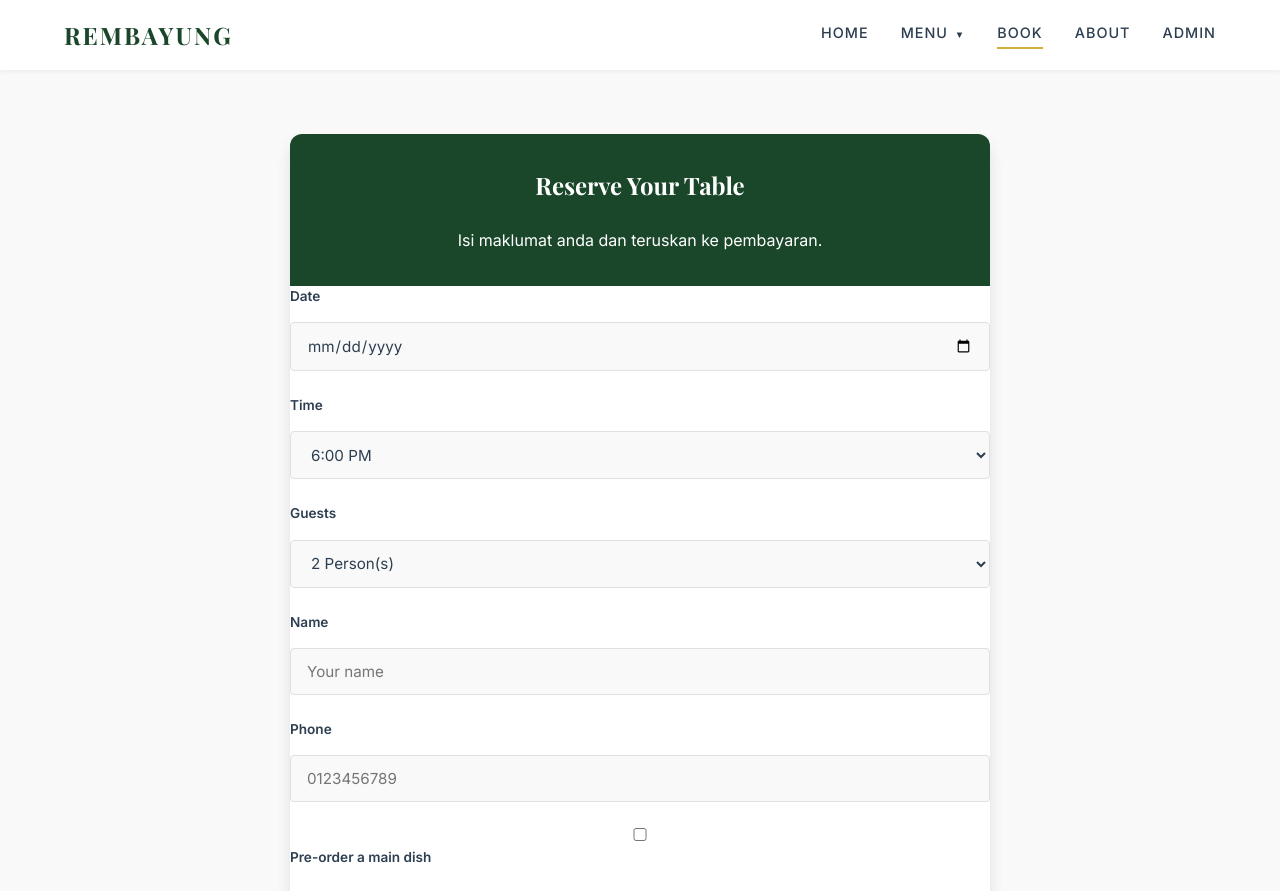
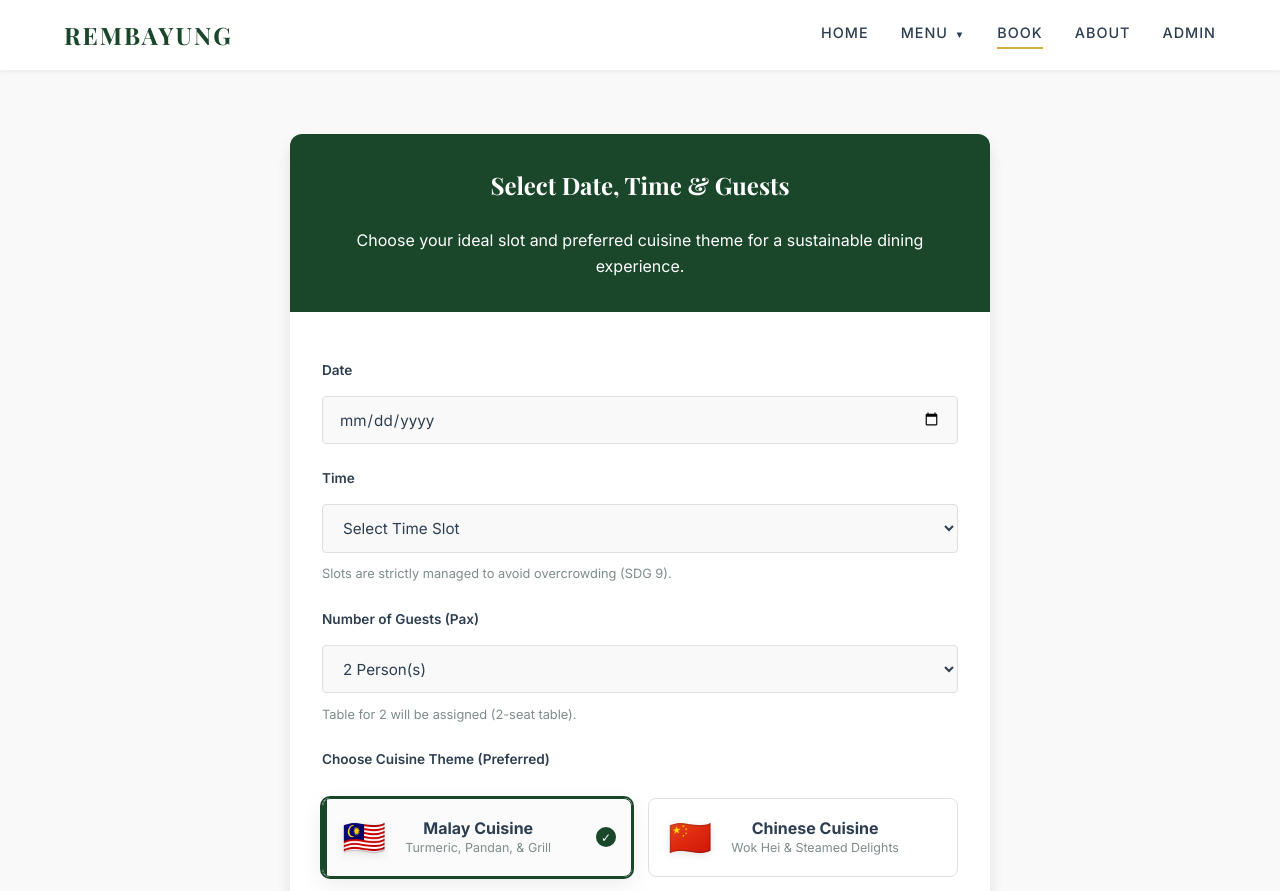
Before and after one commit to mirzu-code/Projek-CNI-test, a React (Vite) app: page /book in a window 1280 px wide. Shown: the top 891 px of the page. Built offline with nearby package versions, Linux system fonts and the light colour scheme; a web font is replaced by a local one.

Commit message:
booking page

```diff
--- a/src/pages/BookingFlow.jsx
+++ b/src/pages/BookingFlow.jsx
@@ -35,6 +35,14 @@ export const cuisineDishes = {
   ]
 };
 
+const cuisineThemes = [
+  { value: 'malay', label: 'Malay Cuisine', subtitle: 'Turmeric, Pandan, & Grill', icon: '🇲🇾', color: '#1a472a' },
+  { value: 'chinese', label: 'Chinese Cuisine', subtitle: 'Wok Hei & Steamed Delights', icon: '🇨🇳', color: '#b01e23' },
+  { value: 'japanese', label: 'Japanese Cuisine', subtitle: 'Sashimi & Artisan Broths', icon: '🇯🇵', color: '#111111' },
+  { value: 'western', label: 'Western Cuisine', subtitle: 'Bistro Grill & Dry-Aged Steak', icon: '🥩', color: '#2b3e50' },
+  { value: 'indian', label: 'Indian Cuisine', subtitle: 'Claypot Dum & Tandoor Oven', icon: '🍛', color: '#a35d00' }
+];
+
 const cuisineMap = { malay: 1, chinese: 2, japanese: 3, western: 4, indian: 5 };
 
 const BookingFlow = () => {
@@ -42,26 +50,20 @@ const BookingFlow = () => {
   const location = useLocation();
   const [formData, setFormData] = useState({
     date: '',
-    time: '18:00',
+    time: '',
     pax: '2',
     name: '',
     phone: '',
-    preorder: false,
-    cuisineCategory: '',
-    dish: ''
+    cuisineCategory: 'malay'
   });
   const [errorMessage, setErrorMessage] = useState('');
 
   useEffect(() => {
-    const preselectCuisine = location.state?.preselectCuisine || '';
-    const preselectDish = location.state?.preselectDish || '';
-
-    if (preselectCuisine || preselectDish) {
+    const preselectCuisine = location.state?.preselectCuisine;
+    if (preselectCuisine) {
       setFormData((prev) => ({
         ...prev,
-        preorder: true,
-        cuisineCategory: preselectCuisine || prev.cuisineCategory,
-        dish: preselectDish || prev.dish
+        cuisineCategory: preselectCuisine
       }));
     }
   }, [location.state]);
@@ -88,9 +90,8 @@ const BookingFlow = () => {
       date: formData.date,
       time: formData.time,
       pax: formData.pax,
-      preorder: formData.preorder,
       cuisineCategory: formData.cuisineCategory,
-      dish: formData.dish,
+      dish: null,
       tableId: null,
       tableNumber: '',
       tableCapacity: null,
@@ -104,10 +105,11 @@ const BookingFlow = () => {
     <div className="booking-page animate-fade-in">
       <div className="booking-container">
         <div className="booking-header">
-          <h2>Reserve Your Table</h2>
-          <p>Isi maklumat anda dan teruskan ke pembayaran.</p>
+          <h2>Select Date, Time & Guests</h2>
+          <p>Choose your ideal slot and preferred cuisine theme for a sustainable dining experience.</p>
         </div>
 
+        <div className="booking-form-wrapper">
           <form className="booking-form" onSubmit={handleSubmit}>
             <div className="form-group">
               <label>Date</label>
@@ -117,19 +119,44 @@ const BookingFlow = () => {
             <div className="form-group">
               <label>Time</label>
               <select name="time" value={formData.time} onChange={handleChange} required>
+                <option value="">Select Time Slot</option>
                 <option value="18:00">6:00 PM</option>
                 <option value="19:30">7:30 PM</option>
                 <option value="21:00">9:00 PM</option>
               </select>
+              <span className="help-text">Slots are strictly managed to avoid overcrowding (SDG 9).</span>
             </div>
 
             <div className="form-group">
-            <label>Guests</label>
+              <label>Number of Guests (Pax)</label>
               <select name="pax" value={formData.pax} onChange={handleChange}>
                 {[1, 2, 3, 4, 5, 6, 7, 8].map((num) => (
                   <option key={num} value={num}>{num} Person(s)</option>
                 ))}
               </select>
+              <span className="help-text">Table for {formData.pax} will be assigned ({formData.pax}-seat table).</span>
+            </div>
+
+            <div className="form-group">
+              <label>Choose Cuisine Theme (Preferred)</label>
+              <div className="cuisine-select-grid">
+                {cuisineThemes.map((theme) => (
+                  <button
+                    key={theme.value}
+                    type="button"
+                    className={`cuisine-select-card ${formData.cuisineCategory === theme.value ? 'selected' : ''}`}
+                    style={{ '--cuisine-theme-color': theme.color }}
+                    onClick={() => handleChange({ target: { name: 'cuisineCategory', value: theme.value } })}
+                  >
+                    <span className="cuisine-flag">{theme.icon}</span>
+                    <div className="cuisine-info">
+                      <strong>{theme.label}</strong>
+                      <span>{theme.subtitle}</span>
+                    </div>
+                    <div className="select-check">✓</div>
+                  </button>
+                ))}
+              </div>
             </div>
 
             <div className="form-group">
@@ -142,45 +169,11 @@ const BookingFlow = () => {
               <input type="tel" name="phone" value={formData.phone} onChange={handleChange} placeholder="0123456789" required />
             </div>
 
-          <div className="form-group checkbox-group">
-            <label>
-              <input type="checkbox" name="preorder" checked={formData.preorder} onChange={handleChange} />
-              Pre-order a main dish
-            </label>
-          </div>
-
-          {formData.preorder && (
-            <>
-              <div className="form-group">
-                <label>Cuisine</label>
-                <select name="cuisineCategory" value={formData.cuisineCategory} onChange={handleChange} required>
-                  <option value="">Select cuisine</option>
-                  <option value="malay">Malay</option>
-                  <option value="chinese">Chinese</option>
-                  <option value="japanese">Japanese</option>
-                  <option value="western">Western</option>
-                  <option value="indian">Indian</option>
-                </select>
-              </div>
-
-              {formData.cuisineCategory && (
-                <div className="form-group">
-                  <label>Dish</label>
-                  <select name="dish" value={formData.dish} onChange={handleChange} required>
-                    <option value="">Select dish</option>
-                    {cuisineDishes[formData.cuisineCategory].map((dish) => (
-                      <option key={dish.value} value={dish.value}>{dish.label}</option>
-                    ))}
-                  </select>
-                </div>
-              )}
-            </>
-          )}
-
             {errorMessage && <div className="error-text">{errorMessage}</div>}
 
-          <button type="submit" className="btn-primary mt-3">Continue to Checkout</button>
+            <button type="submit" className="btn-primary full-width mt-3">Continue — Pick Your Table</button>
           </form>
+        </div>
       </div>
     </div>
   );
```
Lines whose indentation alone changed are shown as unchanged.
